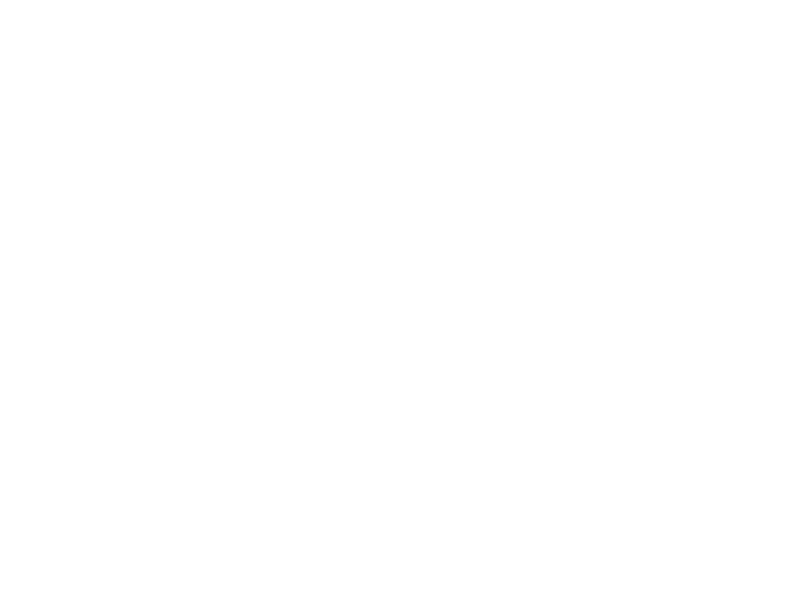
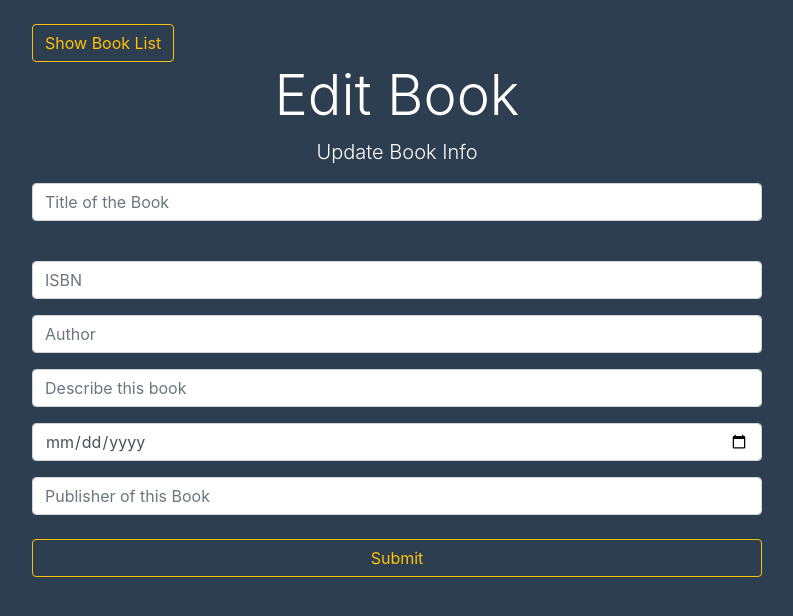
Before and after one commit to longdx304/mern-demo, a React (Create React App) app in the folder client/: page /edit-book/1 in a window 1280 px wide. Shown: the top 616 px of the page, without its empty margins (243-1036 px from the left). Built offline with nearby package versions, Linux system fonts and the light colour scheme; no server answers.

Commit message:
add function to edit individual book

```diff
--- a/client/src/App.js
+++ b/client/src/App.js
@@ -5,7 +5,7 @@
 import CreateBook from './components/CreateBook';
 import ShowBookList from './components/ShowBookList';
 import ShowBookDetails from './components/ShowBookDetails';
-// import UpdateBookInfo from './components/UpdateBookInfo';
+import UpdateBookInfo from './components/UpdateBookInfo';
 
 function App() {
   return (
@@ -13,7 +13,7 @@
       <div>
         <Route exact path='/' component={ShowBookList} />
         <Route path='/create-book' component={CreateBook} />
-        {/* <Route path='/edit-book/:id' component={UpdateBookInfo} /> */}
+        <Route path='/edit-book/:id' component={UpdateBookInfo} />
         <Route path='/show-book/:id' component={ShowBookDetails} />
       </div>
     </Router>
--- /dev/null
+++ b/client/src/components/BookForm.js
@@ -0,0 +1,75 @@
+import React, {useState} from 'react';
+import {Link} from 'react-router-dom';
+import '../App.css';
+import axios from 'axios';
+
+function BookForm({props, inputs, setInputs, initialState, redirectURI}) {
+    const handleSubmit = (e) => {
+        e.preventDefault();
+        if (redirectURI === '/') {
+            axios.post('http://localhost:8082/api/books', inputs)
+                .then(res => {
+                    setInputs({...initialState});
+                    props.history.push(redirectURI);
+                })
+                .catch(err => console.log("Error in CreateBook!"));
+        } else {
+            axios.put(`http://localhost:8082/api/books/${inputs._id}`, inputs)
+                .then(res => {
+                    setInputs({...initialState});
+                    props.history.push(redirectURI);
+                })
+                .catch(err => console.log("Error in UpdateBookInfo!"));
+        }
+    }
+
+    const handleInputChange = (e) => {
+        e.persist();
+        setInputs({...inputs, [e.target.name]: e.target.value});
+    }
+
+    return (
+        <div className="CreateBook">
+            <div className="container">
+                <div className="row">
+                    <div className="col-md-8 m-auto">
+                        <br />
+                        <Link to="/" className="btn btn-outline-warning float-left">
+                            Show Book List
+                        </Link>
+                    </div>
+                    <div className="col-md-8 m-auto">
+                        <h1 className="display-4 text-center">{redirectURI==='/' ? 'Add Book' : 'Edit Book'}</h1>
+                        <p className="lead text-center">
+                            {redirectURI==='/' ? 'Create New Book' : 'Update Book Info'}
+                        </p>
+                        <form noValidate onSubmit={handleSubmit}>
+                            <div className="form-group">
+                                <input type="text" placeholder="Title of the Book" name="title" className="form-control" value={inputs.title} onChange={handleInputChange} />
+                            </div>
+                            <br />
+                            <div className="form-group">
+                                <input type="text" placeholder="ISBN" name="isbn" className="form-control" value={inputs.isbn} onChange={handleInputChange} />
+                            </div>
+                            <div className="form-group">
+                                <input type="text" placeholder="Author" name="author" className="form-control" value={inputs.author} onChange={handleInputChange} />
+                            </div>
+                            <div className="form-group">
+                                <input type="text" placeholder="Describe this book" name="description" className="form-control" value={inputs.description} onChange={handleInputChange} />
+                            </div>
+                            <div className="form-group">
+                                <input type="date" placeholder="Published date" name="published_date" className="form-control" value={inputs.publishedDate} onChange={handleInputChange} />
+                            </div>
+                            <div className="form-group">
+                                <input type="text" placeholder="Publisher of this Book" name="publisher" className="form-control" value={inputs.publisher} onChange={handleInputChange} />
+                            </div>
+                            <input type="submit" className="btn btn-outline-warning btn-block mt-4" />
+                        </form>
+                    </div>
+                </div>
+            </div>
+        </div>
+    );
+}
+
+export default BookForm;
--- a/client/src/components/CreateBook.js
+++ b/client/src/components/CreateBook.js
@@ -1,8 +1,8 @@
 import React, {useState} from 'react';
-import {Link} from 'react-router-dom';
 import '../App.css';
-import axios from 'axios';
+import BookForm from './BookForm';
 
+function CreateBook(props) {
     const initialState = {
         title: '',
         isbn:'',
@@ -12,65 +12,12 @@
         publisher:''
     };
 
-function CreateBook(props) {
+    const redirectURI = '/';
+
     const [inputs, setInputs] = useState(initialState);
 
-    const handleSubmit = (e) => {
-        e.preventDefault();
-        axios.post('http://localhost:8082/api/books', inputs)
-            .then(res => {
-                setInputs({...initialState});
-                props.history.push('/');
-            })
-            .catch(err => console.log("Error in CreateBook!"));
-    }
-
-    const handleInputChange = (e) => {
-        e.persist();
-        setInputs({...inputs, [e.target.name]: e.target.value});
-    }
-
     return (
-        <div className="CreateBook">
-            <div className="container">
-                <div className="row">
-                    <div className="col-md-8 m-auto">
-                        <br />
-                        <Link to="/" className="btn btn-outline-warning float-left">
-                            Show Book List
-                        </Link>
-                    </div>
-                    <div className="col-md-8 m-auto">
-                        <h1 className="display-4 text-center">Add Book</h1>
-                        <p className="lead text-center">
-                            Create New Book
-                        </p>
-                        <form noValidate onSubmit={handleSubmit}>
-                            <div className="form-group">
-                                <input type="text" placeholder="Title of the Book" name="title" className="form-control" value={inputs.title} onChange={handleInputChange} />
-                            </div>
-                            <br />
-                            <div className="form-group">
-                                <input type="text" placeholder="ISBN" name="isbn" className="form-control" value={inputs.isbn} onChange={handleInputChange} />
-                            </div>
-                            <div className="form-group">
-                                <input type="text" placeholder="Author" name="author" className="form-control" value={inputs.author} onChange={handleInputChange} />
-                            </div>
-                            <div className="form-group">
-                                <input type="text" placeholder="Describe this book" name="description" className="form-control" value={inputs.description} onChange={handleInputChange} />
-                            </div>
-                            <div className="form-group">
-                                <input type="date" placeholder="Published date" name="published_date" className="form-control" value={inputs.publishedDate} onChange={handleInputChange} />
-                            </div>
-                            <div className="form-group">
-                                <input type="text" placeholder="Publisher of this Book" name="publisher" className="form-control" value={inputs.publisher} onChange={handleInputChange} />
-                            </div>
-                            <input type="submit" className="btn btn-outline-warning btn-block mt-4" />
-                        </form>
-                    </div>
-                </div>
-            </div>
-        </div>
+        <BookForm props={props} inputs={inputs} setInputs={setInputs} initialState={initialState} redirectURI={redirectURI} />
     );
 }
 
--- a/client/src/components/UpdateBookInfo.js
+++ b/client/src/components/UpdateBookInfo.js
@@ -0,0 +1,34 @@
+import React, {useState, useEffect} from 'react';
+import BookForm from './BookForm';
+import '../App.css';
+import axios from 'axios';
+
+function UpdateBookInfo(props) {
+    let initialState = {
+        title: '',
+        isbn:'',
+        author:'',
+        description:'',
+        published_date:'',
+        publisher:''
+    };
+    const [inputs, setInputs] = useState(initialState);
+
+    useEffect(() => {
+        axios.get(`http://localhost:8082/api/books/${props.match.params.id}`)
+            .then(res => {
+                setInputs({...res.data});
+            })
+            .catch(err => {
+                console.log("Error from UpdateBookInfo");
+            })
+    }, []);
+
+    const redirectURI = `/show-book/${props.match.params.id}`;
+
+    return(
+        <BookForm props={props} inputs={inputs} setInputs={setInputs} initialState={initialState} redirectURI={redirectURI} />
+    );
+}
+
+export default UpdateBookInfo;
```
Lines whose indentation alone changed are shown as unchanged.
